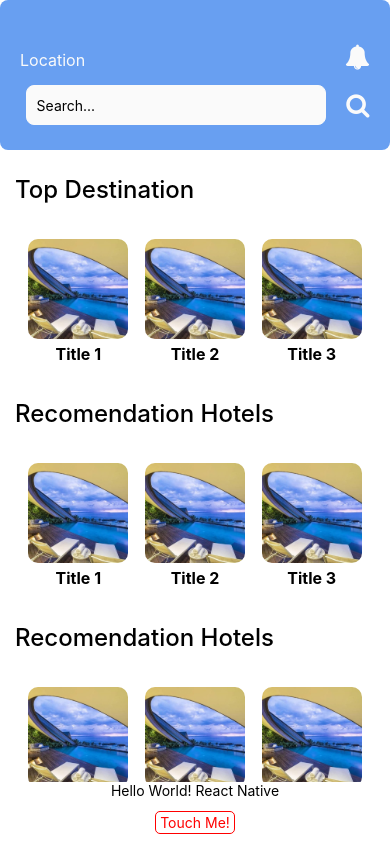
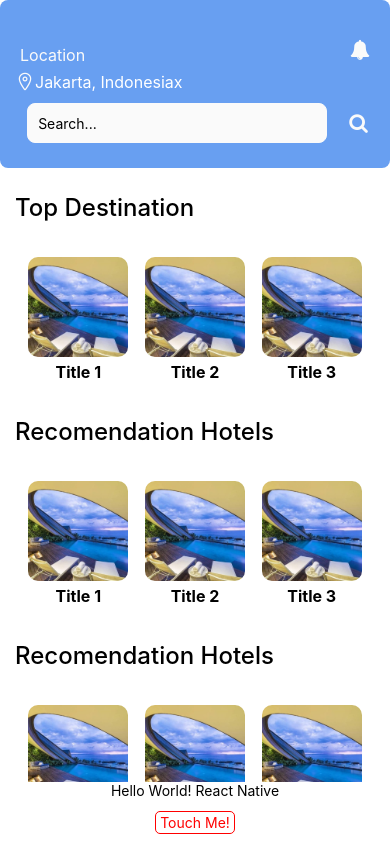
Before and after one commit to FP3-Hacktiv/react-native-hotel-app, a React Native app: screen / in a window 390 px wide. Built offline with nearby package versions, Linux system fonts and the light colour scheme.

Commit message:
add home page struktur

```diff
--- a/App.js
+++ b/App.js
@@ -30,8 +30,7 @@ const styles = StyleSheet.create({
   bottomcontainer: {
     backgroundColor: '#fff',
     alignItems:'center',
-    marginBottom
-    :10
+    marginBottom:10
   },
   scrollContainer:{
     flex:1
--- a/components/Headers.js
+++ b/components/Headers.js
@@ -1,9 +1,11 @@
 import { TextInput } from "react-native";
 import { View, Text, StyleSheet } from "react-native";
 import Icon from 'react-native-vector-icons/FontAwesome';
+import IconIon from 'react-native-vector-icons/Ionicons';
 
-const myIcon = <Icon name="bell" size={25} color="#fafafa" />;
-const searchIcon = <Icon name="search" size={25} color="#fafafa" />;
+const myIcon = <Icon name="bell" size={20} color="#fafafa" />;
+const searchIcon = <Icon name="search" size={20} color="#fafafa" />;
+const location = <IconIon name="location-outline" size={20} color="#fafafa" />;
 
 const Headers = () => {
     return(
@@ -11,6 +13,21 @@ const Headers = () => {
         <View style={styles.header}>
             <Text style={styles.left}>Location</Text>
             <Text style={styles.right}>{myIcon}</Text>
+        </View>
+        <View style={{
+            flexDirection:'row',
+            alignItems:'center',
+            justifyContent:'flex-start',
+            marginBottom: 10,
+            marginLeft:15
+        }}>
+            {location}
+            <Text style={{
+                color:'#ffff',
+                fontSize:16,
+            }}>
+                Jakarta, Indonesiax
+            </Text>
         </View>
         <View style={styles.input}>
             <TextInput style={styles.textInput} placeholder="search" value="Search..."></TextInput>
@@ -31,7 +48,7 @@ const styles = StyleSheet.create({
         flexDirection: 'row',
         justifyContent: 'space-between',
         paddingHorizontal: 20,
-        paddingVertical: 10,
+        paddingTop: 5,
     },
     left: {
         flex: 0,
--- a/components/home/Hotels.js
+++ b/components/home/Hotels.js
@@ -5,7 +5,6 @@ import { ScrollView } from 'react-native';
 
 const Hotels = () => {
   return (
-    // <ScrollView>
     <View>
     <Text style={styles.header}>Top Destination</Text>
     <View style={styles.container}>
@@ -80,7 +79,6 @@ const Hotels = () => {
       </View>
     </View>
     </View>
-    // </ScrollView>
   );
 };
 
```
